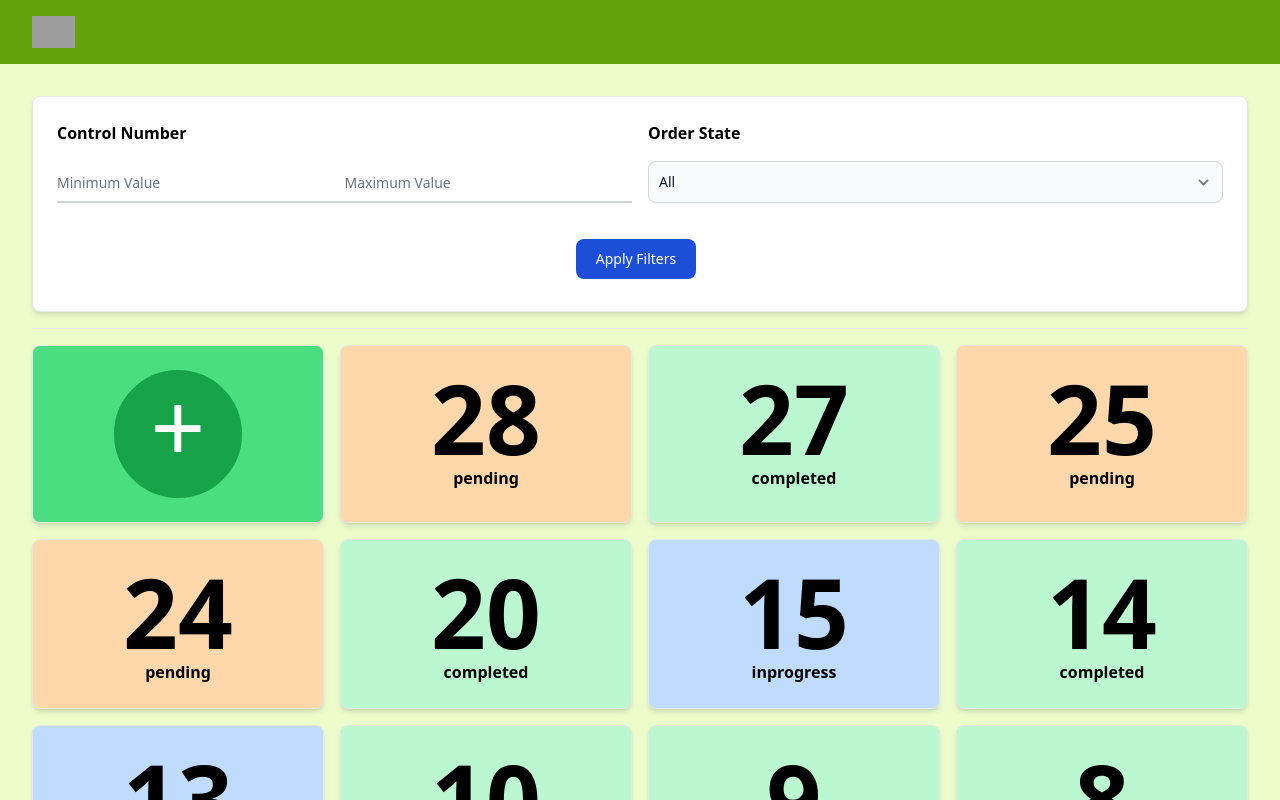
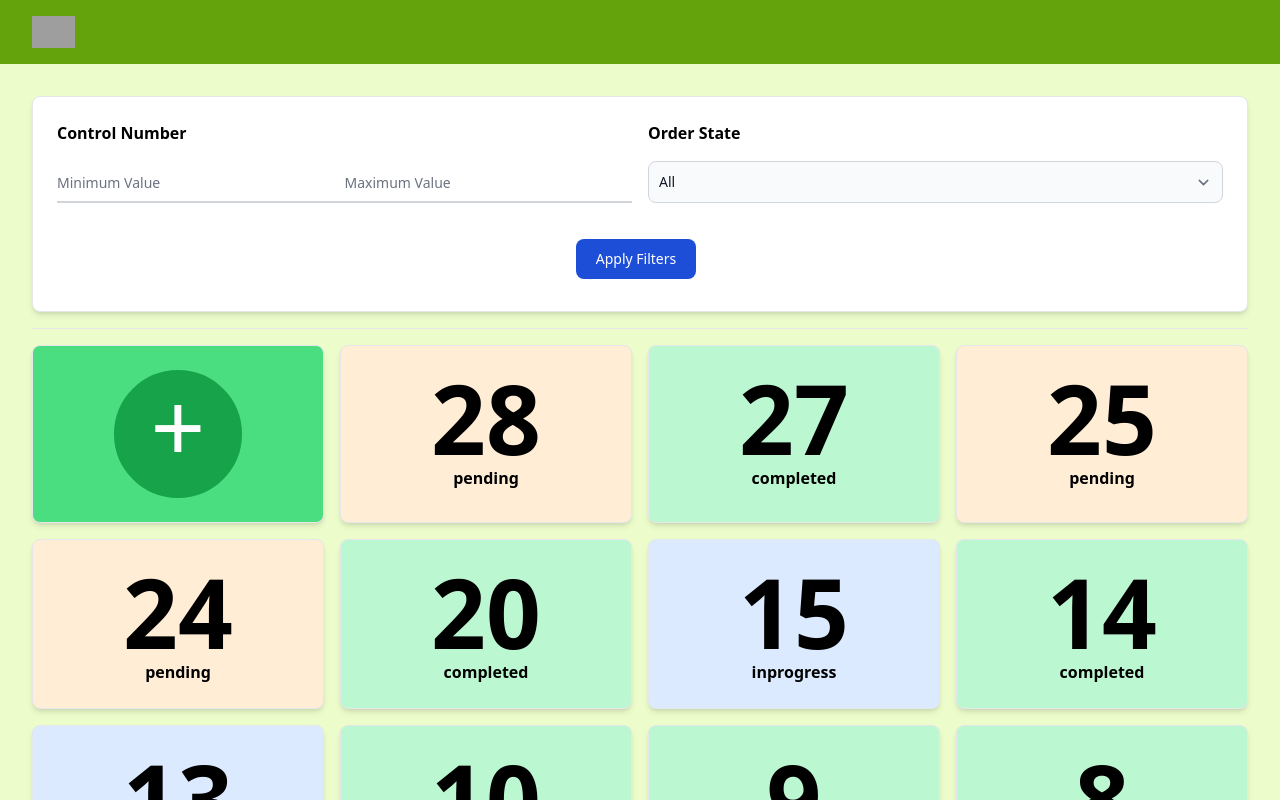
Before and after one commit to IronProg/teste-sygnal, a React (Create React App) app in the folder teste-sygnal-react/: page / in a window 1280 px wide. Shown: the top 800 px of the page. Built offline with nearby package versions, Linux system fonts and the light colour scheme; grey boxes are pictures that could not be loaded.

Commit message:
Implements updateOrder and useEffect to better handle OrderList states

```diff
--- a/teste-sygnal-react/src/App.jsx
+++ b/teste-sygnal-react/src/App.jsx
@@ -2,7 +2,7 @@ import './App.css';
 import Navbar from './components/layout/Navbar';
 import FilterForm from "./components/form/FilterForm";
 import OrderList from "./components/order-list/OrderList";
-import {useState} from "react";
+import {useEffect, useState} from "react";
 
 const orderListMockup = [
     {
@@ -61,11 +61,18 @@ const orderListMockup = [
 
 function App() {
     const [orderList, setOrderList] = useState(orderListMockup)
+    const [filteredOrderList, setFilteredOrderList] = useState(orderListMockup)
+    const [filters, setFilters] = useState({ controlNumber: "", controlNumberMax: "", state: ""})
 
-    async function filterOrders(filters) {
+    useEffect(() => {
+        const newFilter = {...filters}
+        setFilters(newFilter)
+    }, [orderList])
+
+    useEffect(() => {
         const urlParams = new URLSearchParams(filters);
 
-        let orders = [...orderListMockup];
+        let orders = [...orderList];
         if (filters.controlNumber && filters.controlNumber !== "") {
             orders = orders.filter(item => item.controlNumber >= filters.controlNumber)
         }
@@ -75,8 +82,8 @@ function App() {
         if (filters.state && filters.state !== "") {
             orders = orders.filter(item => item.state == filters.state);
         }
-        setOrderList(orders);
-    }
+        setFilteredOrderList(orders);
+    }, [filters])
 
     async function addOrder() {
         const orders = [
@@ -86,13 +93,29 @@ function App() {
         setOrderList(orders);
     }
 
+    async function updateOrder(controlNumber) {
+        const orders = [...orderList];
+        const orderIndex = orderList.findIndex(order => order.controlNumber === controlNumber);
+        const orderState = orders[orderIndex].state;
+
+        if (orderState === 'pending') {
+            orders[orderIndex].state = 'inprogress';
+        } else if (orderState === 'inprogress') {
+            orders[orderIndex].state = 'completed';
+        }
+
+        setOrderList(orders);
+    }
+
+
+
     return (
         <>
             <Navbar/>
             <div className="content-container">
-                <FilterForm onFilter={filterOrders}/>
+                <FilterForm onFilter={setFilters}/>
                 <hr className="my-4" />
-                <OrderList onAddOrder={addOrder} orderList={orderList.toSorted((a, b) => b.controlNumber - a.controlNumber)} />
+                <OrderList onUpdateOrder={updateOrder} onAddOrder={addOrder} orderList={filteredOrderList.toSorted((a, b) => b.controlNumber - a.controlNumber)} />
             </div>
         </>
     );
--- a/teste-sygnal-react/src/components/order-list/OrderList.jsx
+++ b/teste-sygnal-react/src/components/order-list/OrderList.jsx
@@ -9,7 +9,7 @@ export default function OrderList(props) {
             <NewOrder onAddOrder={props.onAddOrder} />
             {
                 props.orderList
-                    .map(order => <OrderCard key={order.controlNumber} state={order.state}
+                    .map(order => <OrderCard onUpdateOrder={props.onUpdateOrder} key={order.controlNumber} state={order.state}
                                              controlNumber={order.controlNumber}/>)
             }
         </div>)
--- a/teste-sygnal-react/src/components/order-list/new-order/NewOrder.css
+++ b/teste-sygnal-react/src/components/order-list/new-order/NewOrder.css
@@ -1,5 +1,5 @@
 .card#new-order-card {
-    @apply bg-green-400 flex justify-center items-center
+    @apply bg-green-400 flex justify-center items-center cursor-pointer
         hover:bg-green-300
         active:bg-green-200;
 }
--- a/teste-sygnal-react/src/components/order-list/order-card/OrderCard.css
+++ b/teste-sygnal-react/src/components/order-list/order-card/OrderCard.css
@@ -7,11 +7,11 @@
 }
 
 .card.order-card[data-status="pending"] {
-    @apply bg-orange-200;
+    @apply bg-orange-100 hover:bg-orange-200 active:bg-orange-300 cursor-pointer;
 }
 
 .card.order-card[data-status="inprogress"] {
-    @apply bg-blue-200;
+    @apply bg-blue-100 hover:bg-blue-200 active:bg-blue-300 cursor-pointer;
 }
 
 .card.order-card[data-status="completed"] {
--- a/teste-sygnal-react/src/components/order-list/order-card/OrderCard.jsx
+++ b/teste-sygnal-react/src/components/order-list/order-card/OrderCard.jsx
@@ -1,8 +1,10 @@
 import "./OrderCard.css"
 
 export default function OrderCard(props) {
+    const isClickable = props.state !== "completed";
+    const classes = isClickable ? "card order-card clickable" : "card order-card";
     return (
-        <div className="card order-card" data-status={props.state}>
+        <div onClick={() => isClickable ? props.onUpdateOrder(props.controlNumber) : null} className={classes} data-status={props.state}>
             <p className="order-control-number">{props.controlNumber}</p>
             <p className="order-badge">{props.state}</p>
         </div>
```
